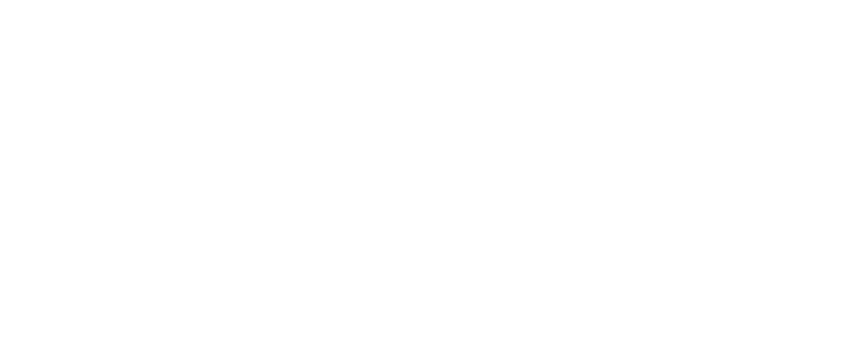
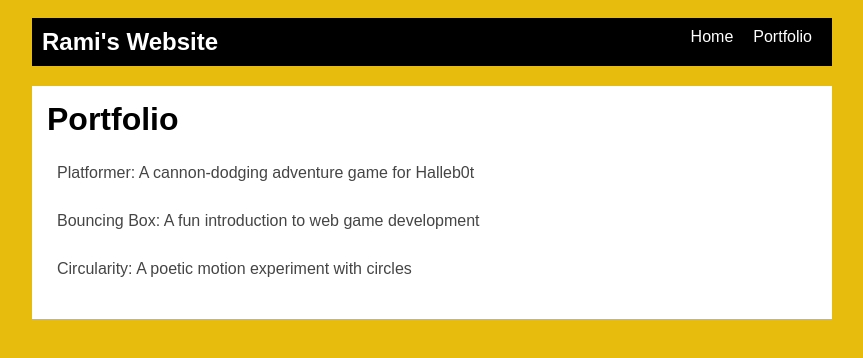
Before and after one commit to ramiissa15/ramiissa15.github.io, a plain HTML site: page portfolio.html in a window 1280 px wide. Shown: the whole page, without its empty margins (208-1071 px from the left). Drawn offline with Linux system fonts and the light colour scheme.

Commit message:
finished portfolio

```diff
--- a/portfolio.html
+++ b/portfolio.html
@@ -0,0 +1,41 @@
+<!DOCTYPE html>
+<html>
+  <head>
+    <title>Rami's website </title>
+     <link rel="stylesheet" href="style.css" />
+  </head>
+
+  <body>
+    <!-- All content goes here -->
+    <div id="all-contents">
+       <nav>
+ <h1>Rami's Website</h1>
+  <ul id="nav-ul">
+    <li class="nav-li">
+      <a href="index.html">Home</a>
+    </li>
+    <li class="nav-li">
+      <a href="portfolio.html">Portfolio</a>
+    </li>
+  </ul>
+  </nav>
+
+  <main>
+<div class="content">
+    <h1>Portfolio</h1>
+    <ul id="portfolio">
+<li>
+  <a href="fsd-projects/platformer/">Platformer: A cannon-dodging adventure game for Halleb0t</a>
+</li>
+<li>
+  <a href="fsd-projects/bouncing-box/">Bouncing Box: A fun introduction to web game development</a>
+</li>
+<li>
+  <a href="fsd-projects/circularity/">Circularity: A poetic motion experiment with circles</a>
+</li>
+    </ul>
+  </div>
+  </main>
+    </div>
+  </body>
+</html>
--- a/style.css
+++ b/style.css
@@ -76,3 +76,28 @@ main {
 h2, h3 {
     margin: 0px;
 }
+/* Portfolio styles */
+.content h1 {
+  color: black;
+}
+
+#portfolio {
+  list-style-type: none;
+  padding-left: 0;
+}
+
+#portfolio li {
+  background: #fff;
+  padding: 10px;
+  border-radius: 10px;
+  margin-bottom: 10px;
+}
+
+#portfolio li:hover {
+  background: #eee;
+}
+
+#portfolio a {
+  text-decoration: none;
+  color: #454545;
+}
```
